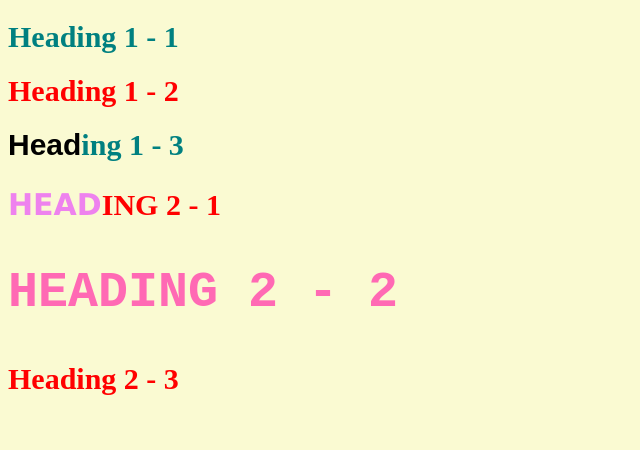
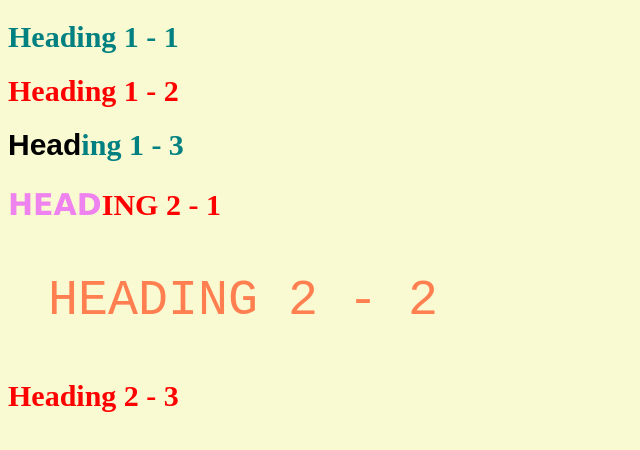
Before and after one commit to martinideniam/thepictureofdoriangray, a plain HTML site: page index.html in a window 1280 px wide. Shown: the whole page, without its empty margins (0-640 px from the left). Drawn offline with Linux system fonts and the light colour scheme.

Commit message:
+ index page

```diff
--- a/css/test.css
+++ b/css/test.css
@@ -20,6 +20,7 @@ h2{
 .big{
     font-family: 'Courier New', Courier, monospace;
     font-size:50px;
+    color: coral;
 }
 }
 .big.uppercase{
--- a/style-test.html
+++ b/index.html
@@ -15,7 +15,7 @@
         <h1 class = "red_font ">Heading 1 - 2</h1>
         <h1><span>Head</span>ing 1 - 3</h1>
         <h2 class = "red_font uppercase "><span>Head</span>ing 2 - 1</h2>
-        <h2 class = "big uppercase">Heading 2 - 2</h2>
+        <blockquote class = "big uppercase">Heading 2 - 2</blockquote>
         <h2 class = "red_font ">Heading 2 - 3</h2>
     </body>
 </html>
```
